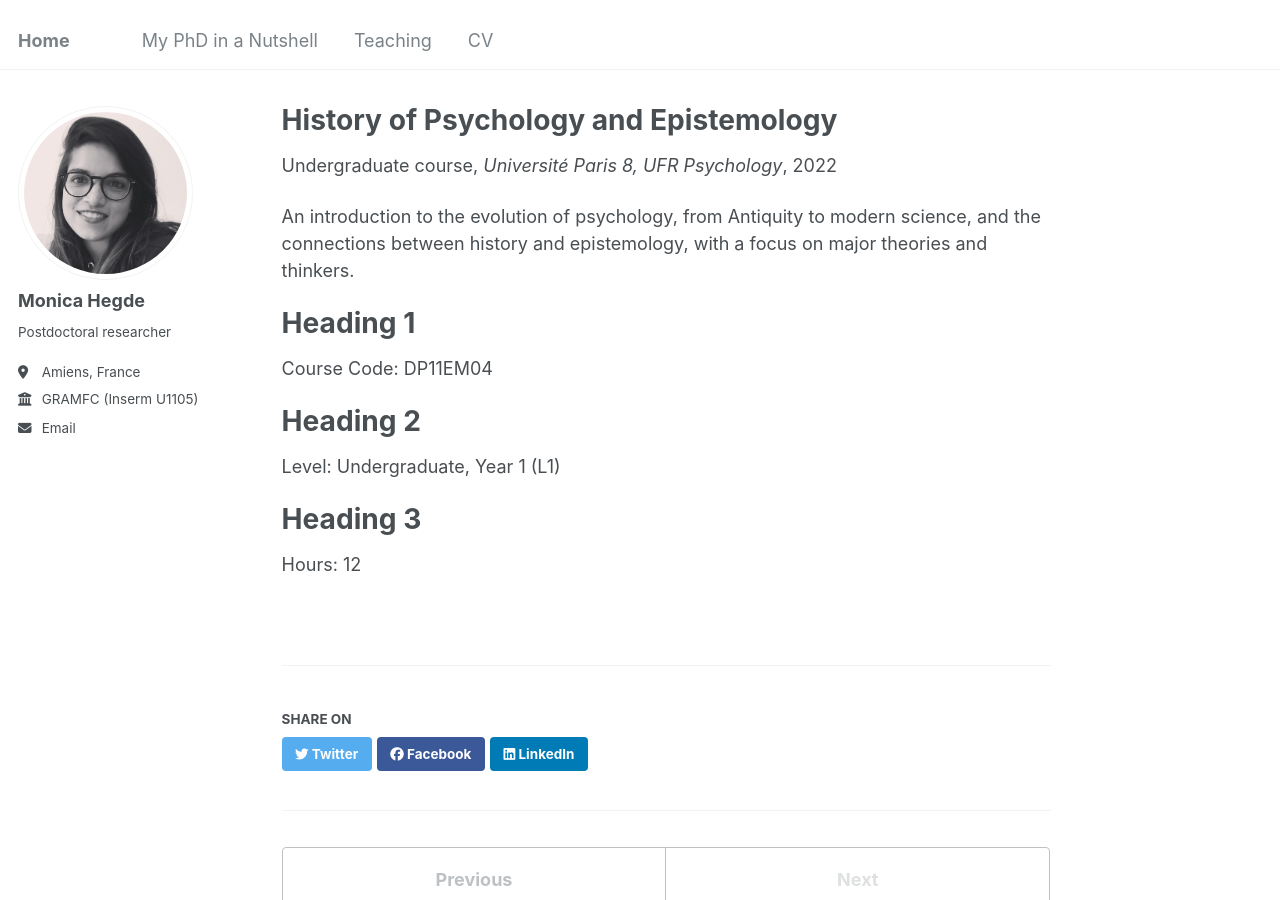
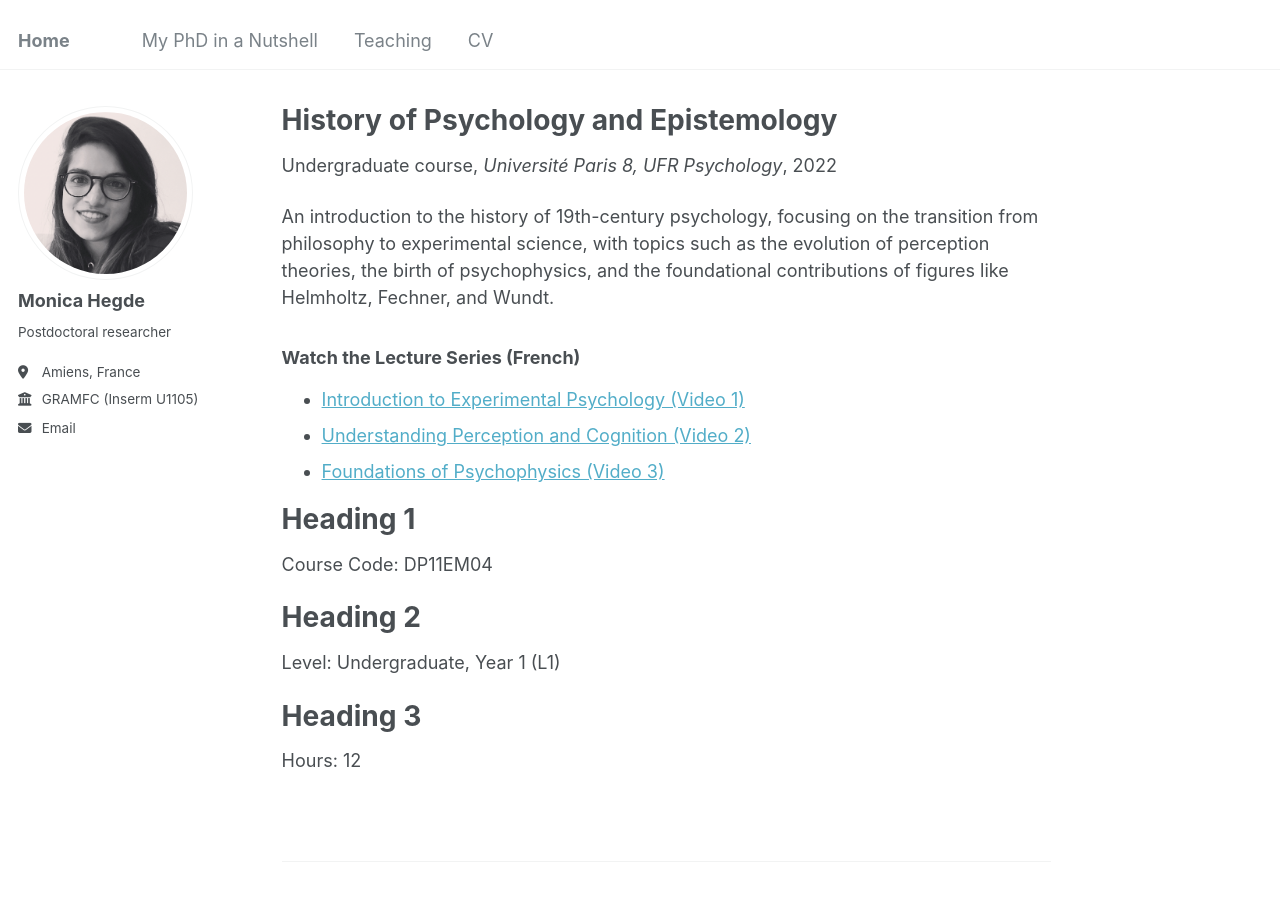
Before and after one commit to hahaharmonica/hahaharmonica.github.io, a Jekyll site: the page built from _teaching/HDLP.md, in a window 1280 px wide and 900 px high. Built offline with Jekyll 4.4.1, drawn with Linux system fonts in a browser that asks for light colours.

Commit message:
Update HDLP.md

```diff
--- a/_teaching/HDLP.md
+++ b/_teaching/HDLP.md
@@ -8,7 +8,13 @@ date: 2022-01-01
 location: "Paris, France"
 ---
 
-An introduction to the evolution of psychology, from Antiquity to modern science, and the connections between history and epistemology, with a focus on major theories and thinkers.
+An introduction to the history of 19th-century psychology, focusing on the transition from philosophy to experimental science, with topics such as the evolution of perception theories, the birth of psychophysics, and the foundational contributions of figures like Helmholtz, Fechner, and Wundt.
+
+### Watch the Lecture Series (French)
+- [Introduction to Experimental Psychology (Video 1)](https://youtu.be/akLtp-h0e98?si=661_nHODovyed5mY)
+- [Understanding Perception and Cognition (Video 2)](https://youtu.be/8Ut-k44ibDY?si=BhZB7rMz69hyQxJ3)
+- [Foundations of Psychophysics (Video 3)](https://youtu.be/Jv5RA-jy29Y?si=NuPp0liLBkaUWPGQ)
+
 
 Heading 1
 ======
```
